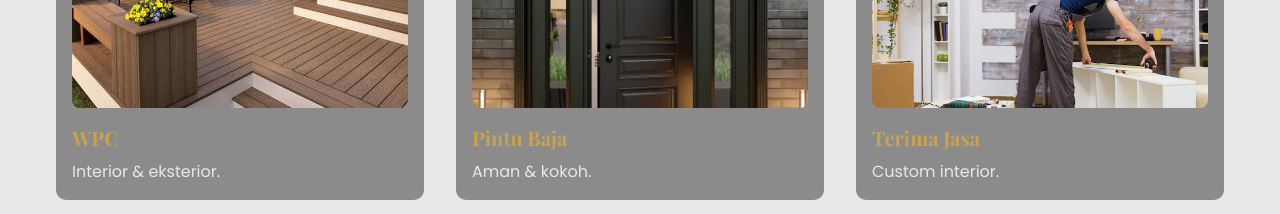
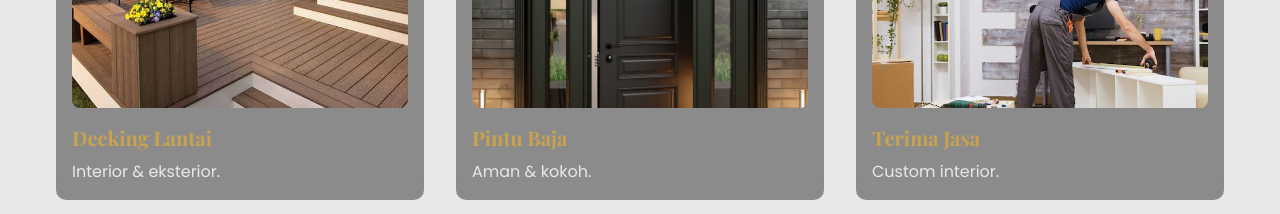
Before and after one commit to sirikotampan111-jpg/TerraDekor.co.id, a Next.js app: page / in a window 1280 px wide. Shown: the part 2480-2694 px from the top of the page. Built offline with nearby package versions, Linux system fonts and the light colour scheme.

Commit message:
Rename 'WPC' to 'Decking Lantai' in products list

```diff
--- a/src/app/page.tsx
+++ b/src/app/page.tsx
@@ -18,7 +18,7 @@ const products = [
   { title: 'Wall Panel', desc: 'Panel dinding premium.', img: 'wallpanel.jpg' },
   { title: 'Wallpaper', desc: 'Motif eksklusif.', img: 'walpaper.jpg' },
   { title: 'Vinyl', desc: 'Lantai kuat & elegan.', img: 'vinil.jpg' },
-  { title: 'WPC', desc: 'Interior & eksterior.', img: 'wpc.jpg' },
+  { title: 'Decking Lantai', desc: 'Interior & eksterior.', img: 'wpc.jpg' },
   { title: 'Pintu Baja', desc: 'Aman & kokoh.', img: 'pintu-baja.jpg' },
   { title: 'Terima Jasa', desc: 'Custom interior.', img: 'terima-jasa.jpg' },
 ];
```
